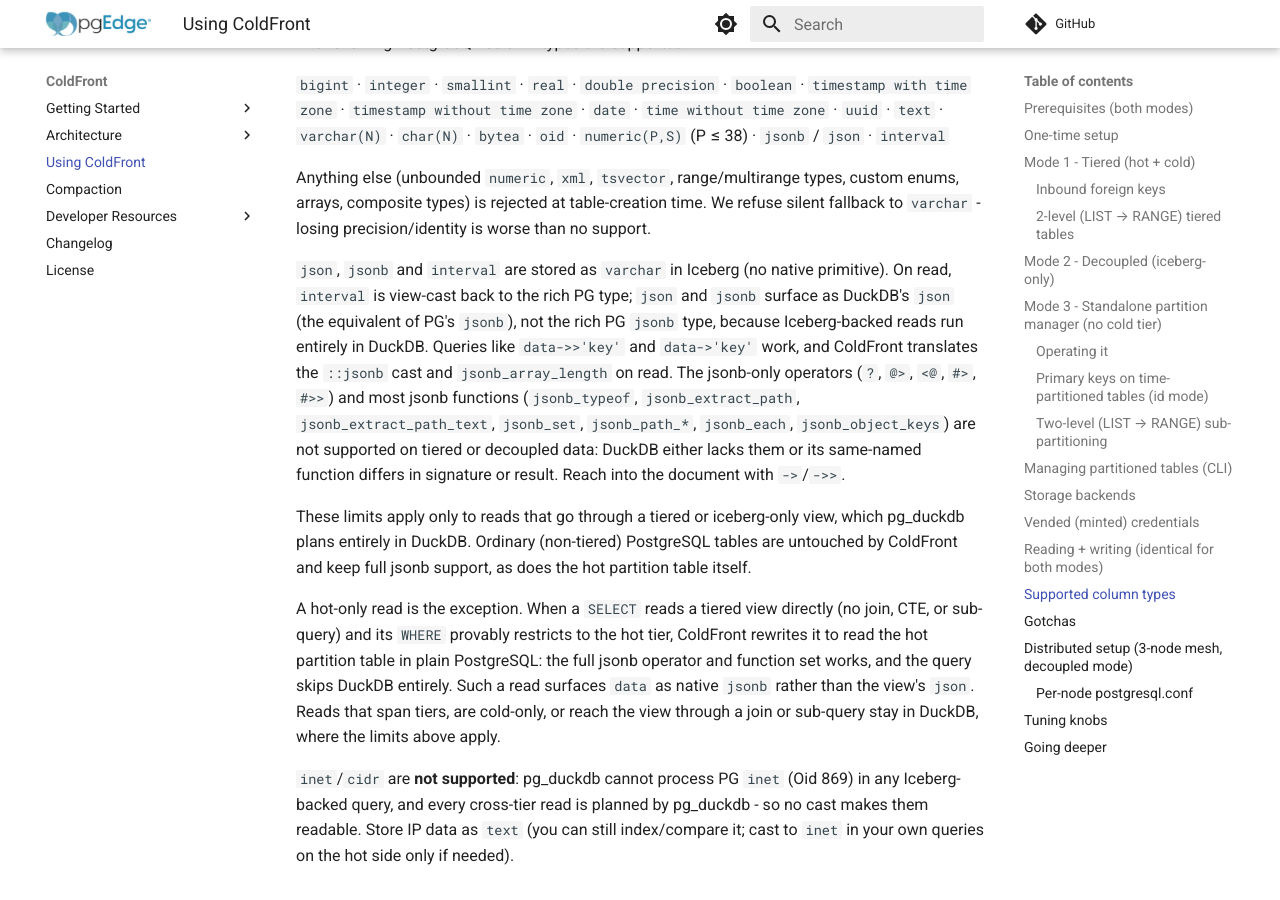
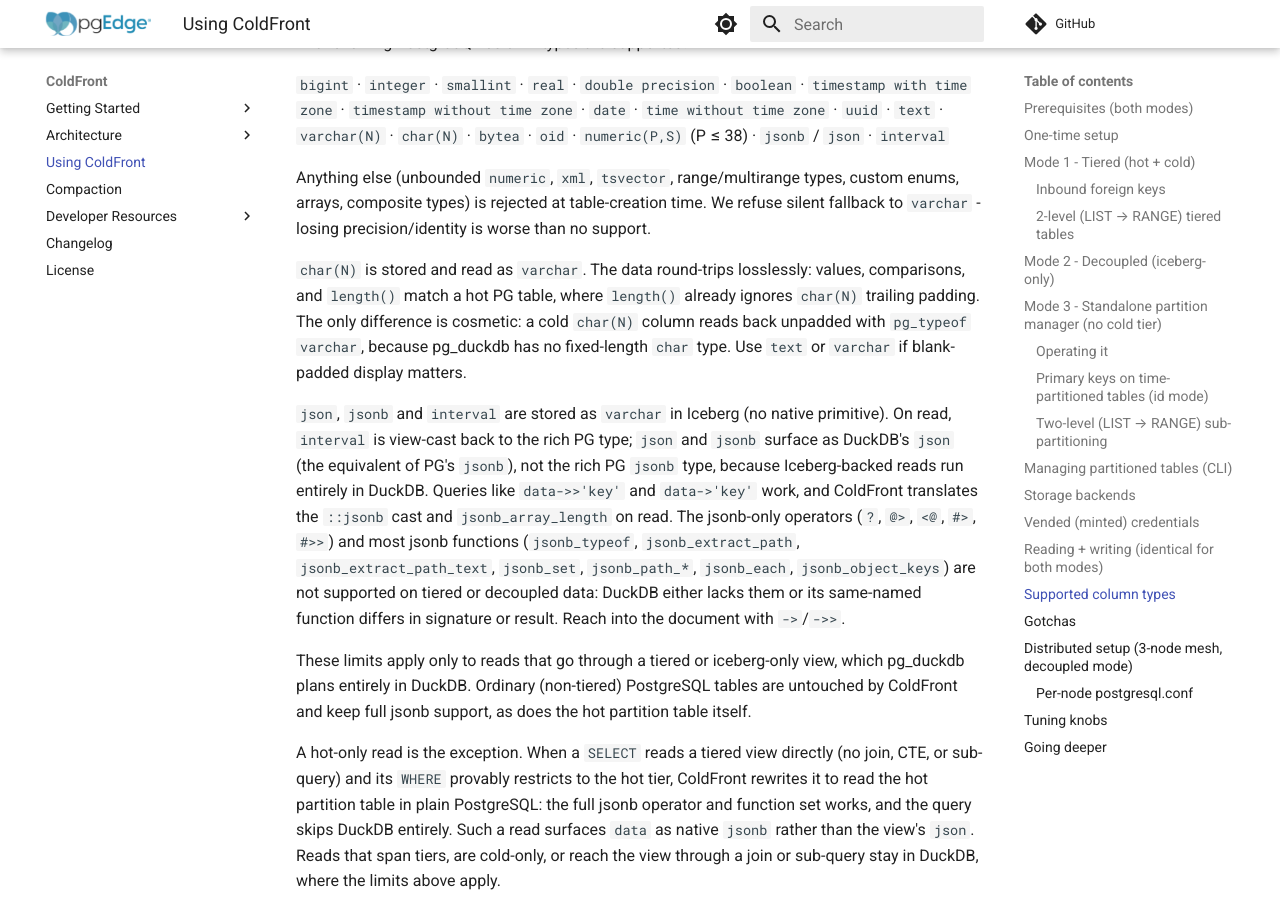
Before and after one commit to pgEdge/coldfront, an MkDocs documentation site: the page built from docs/usage.md, in a window 1280 px wide and 900 px high, scrolled down 11099 px. Built offline with MkDocs 1.6.1 and Material for MkDocs 9.7.7, drawn with Linux system fonts in a browser that asks for light colours; comment, search, counter and statistics services are not loaded.

Commit message:
docs: note char(N) round-trips losslessly, reads back as unpadded varchar

```diff
--- a/docs/usage.md
+++ b/docs/usage.md
@@ -557,6 +557,13 @@ types, custom enums, arrays, composite types) is rejected at
 table-creation time. We refuse silent fallback to `varchar` - losing
 precision/identity is worse than no support.
 
+`char(N)` is stored and read as `varchar`. The data round-trips
+losslessly: values, comparisons, and `length()` match a hot PG table,
+where `length()` already ignores `char(N)` trailing padding. The only
+difference is cosmetic: a cold `char(N)` column reads back unpadded with
+`pg_typeof varchar`, because pg_duckdb has no fixed-length `char` type.
+Use `text` or `varchar` if blank-padded display matters.
+
 `json`, `jsonb` and `interval` are stored as `varchar` in Iceberg (no
 native primitive). On read, `interval` is view-cast back to the rich PG
 type; `json` and `jsonb` surface as DuckDB's `json` (the equivalent of
```
Also changed, not shown: docs/architecture_decoupled.md (+1 -1 lines).
